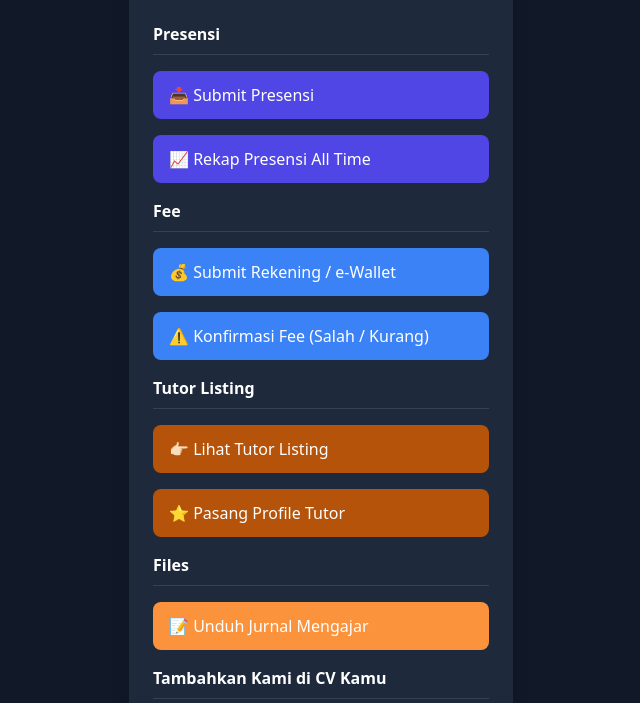
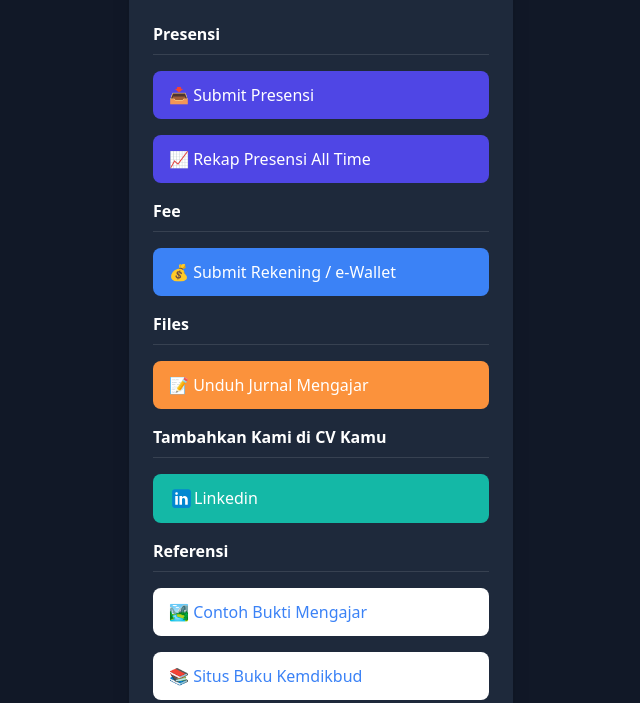
Before and after one commit to gustimaulan/links, a plain HTML site: page index.html in a window 1280 px wide. Shown: the part 146-849 px from the top of the page, without its empty margins (319-959 px from the left). Drawn offline with nearby package versions, Linux system fonts and the light colour scheme.

Commit message:
commenting some links

```diff
--- a/index.html
+++ b/index.html
@@ -29,10 +29,10 @@
             <a href="https://all-time.sigmath.net" target="_blank" class="block py-3 px-4 bg-indigo-600 text-white rounded-lg hover:bg-yellow-200 hover:text-black transition-all duration-200">📈 Rekap Presensi All Time </a>
             <p class="text-white border-b border-gray-700 pb-2 font-semibold">Fee</p>
             <a href="https://forms.gle/hMU2yfaXPy9u9cC39" target="_blank" class="block py-3 px-4 bg-blue-500 text-white rounded-lg hover:bg-yellow-200 hover:text-black transition-all duration-200">💰 Submit Rekening / e-Wallet</a>
-            <a href="https://sigmath.net/konfirmasi-fee" target="_blank" class="block py-3 px-4 bg-blue-500 text-white rounded-lg hover:bg-yellow-200 hover:text-black transition-all duration-200">⚠️ Konfirmasi Fee (Salah / Kurang)</a>
-            <p class="text-white border-b border-gray-700 pb-2 font-semibold">Tutor Listing</p>
-            <a href="https://sigmath.net/tutor" target="_blank" class="block py-3 px-4 bg-amber-700 text-white rounded-lg hover:bg-yellow-200 hover:text-black transition-all duration-200">👉🏻 Lihat Tutor Listing</a>
-            <a href="https://sigmath.net/add-profile" target="_blank" class="block py-3 px-4 bg-amber-700 text-white rounded-lg hover:bg-yellow-200 hover:text-black transition-all duration-200">⭐️ Pasang Profile Tutor</a>
+            <!-- <a href="https://sigmath.net/konfirmasi-fee" target="_blank" class="block py-3 px-4 bg-blue-500 text-white rounded-lg hover:bg-yellow-200 hover:text-black transition-all duration-200">⚠️ Konfirmasi Fee (Salah / Kurang)</a> -->
+            <!-- <p class="text-white border-b border-gray-700 pb-2 font-semibold">Tutor Listing</p> -->
+            <!-- <a href="https://sigmath.net/tutor" target="_blank" class="block py-3 px-4 bg-amber-700 text-white rounded-lg hover:bg-yellow-200 hover:text-black transition-all duration-200">👉🏻 Lihat Tutor Listing</a>
+            <a href="https://sigmath.net/add-profile" target="_blank" class="block py-3 px-4 bg-amber-700 text-white rounded-lg hover:bg-yellow-200 hover:text-black transition-all duration-200">⭐️ Pasang Profile Tutor</a> -->
             <p class="text-white border-b border-gray-700 pb-2 font-semibold">Files</p>
             <a href="https://drive.google.com/drive/folders/1_EJ4f3RjWNPELs-63bD7fZBKZNWIiITg?usp=sharing" target="_blank" class="block py-3 px-4 bg-orange-400 text-white rounded-lg hover:bg-yellow-200 hover:text-black transition-all duration-200">📝 Unduh Jurnal Mengajar</a>
             <p class="text-white border-b border-gray-700 pb-2 font-semibold">Tambahkan Kami di CV Kamu</p>
```
